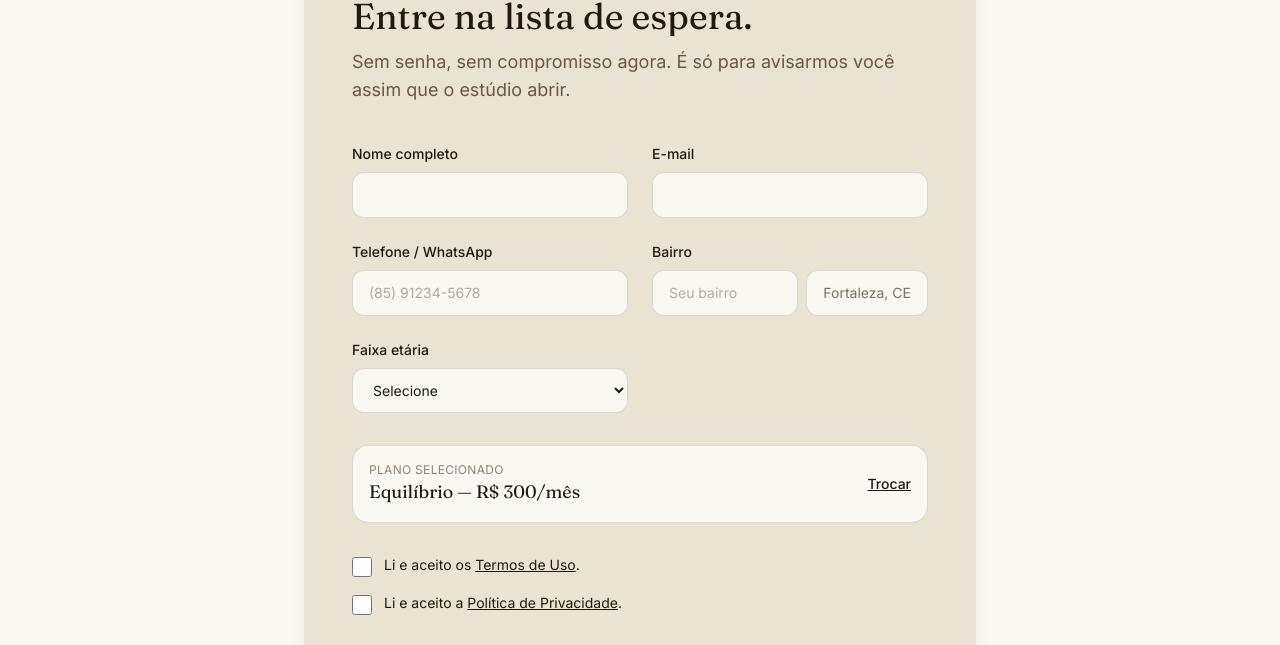
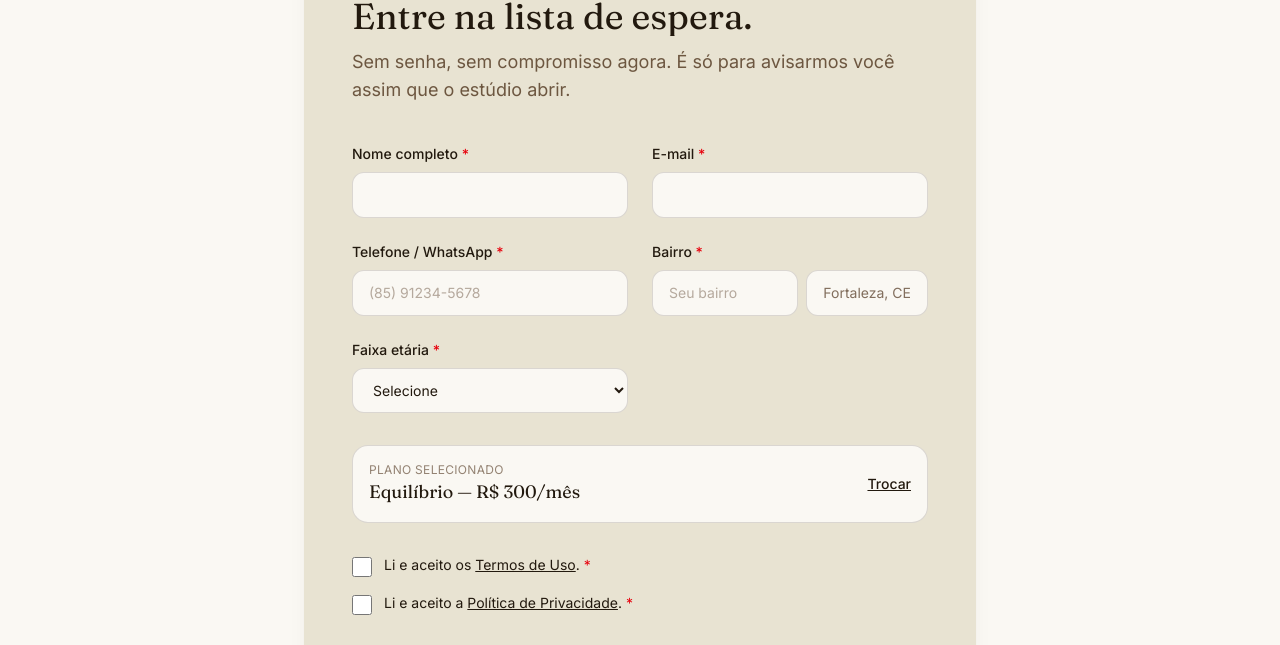
Before and after one commit to saulomedeirosguerreiro/pilates-ui, a React (Vite) app: page /pre-lancamento in a window 1280 px wide. Shown: the part 4309-4954 px from the top of the page. Built offline with nearby package versions, Linux system fonts and the light colour scheme.

Commit message:
feat: add required field indicators and improve form accessibility in PreLancamentoPage

```diff
--- a/src/routes/PreLancamentoPage.tsx
+++ b/src/routes/PreLancamentoPage.tsx
@@ -45,7 +45,8 @@ function Field({
   return (
     <label className="text-brown-deep flex flex-col gap-2 font-sans text-sm">
       <span className="font-medium">
-        {label} {optional && <span className="text-brown-warm/50 font-normal">(opcional)</span>}
+        {label} {props.required && <span className="text-red-600">*</span>}
+        {optional && <span className="text-brown-warm/50 font-normal">(opcional)</span>}
       </span>
       <input className={inputClasses} {...props} />
     </label>
@@ -432,7 +433,9 @@ export function PreLancamentoPage() {
                   required
                 />
                 <div className="flex flex-col gap-2 font-sans text-sm">
-                  <span className="text-brown-deep font-medium">Bairro</span>
+                  <span className="text-brown-deep font-medium">
+                    Bairro <span className="text-red-600">*</span>
+                  </span>
                   <div className="flex gap-2">
                     <input
                       name="bairro"
@@ -447,7 +450,9 @@ export function PreLancamentoPage() {
                   </div>
                 </div>
                 <label className="text-brown-deep flex flex-col gap-2 font-sans text-sm">
-                  <span className="font-medium">Faixa etária</span>
+                  <span className="font-medium">
+                    Faixa etária <span className="text-red-600">*</span>
+                  </span>
                   <select name="faixaEtaria" required defaultValue="" className={inputClasses}>
                     <option value="" disabled>
                       Selecione
@@ -493,7 +498,7 @@ export function PreLancamentoPage() {
                     <a href="/termos" className="text-brown-deep underline hover:no-underline">
                       Termos de Uso
                     </a>
-                    .
+                    . <span className="text-red-600">*</span>
                   </span>
                 </label>
                 <label className="text-brown-deep flex items-start gap-3 font-sans text-sm">
@@ -508,18 +513,16 @@ export function PreLancamentoPage() {
                     <a href="/privacidade" className="text-brown-deep underline hover:no-underline">
                       Política de Privacidade
                     </a>
-                    .
+                    . <span className="text-red-600">*</span>
                   </span>
                 </label>
               </div>
 
               {submitError && <p className="font-sans text-sm text-red-700">{submitError}</p>}
 
-              <MagneticButton>
-                <Button type="submit" variant="primary" className="w-full" disabled={isSubmitting}>
-                  {isSubmitting ? 'Enviando...' : 'Entrar na lista de pré-lançamento'}
-                </Button>
-              </MagneticButton>
+              <Button type="submit" variant="primary" className="w-full" disabled={isSubmitting}>
+                {isSubmitting ? 'Enviando...' : 'Entrar na lista de pré-lançamento'}
+              </Button>
             </form>
           </Reveal>
         </Container>
```
